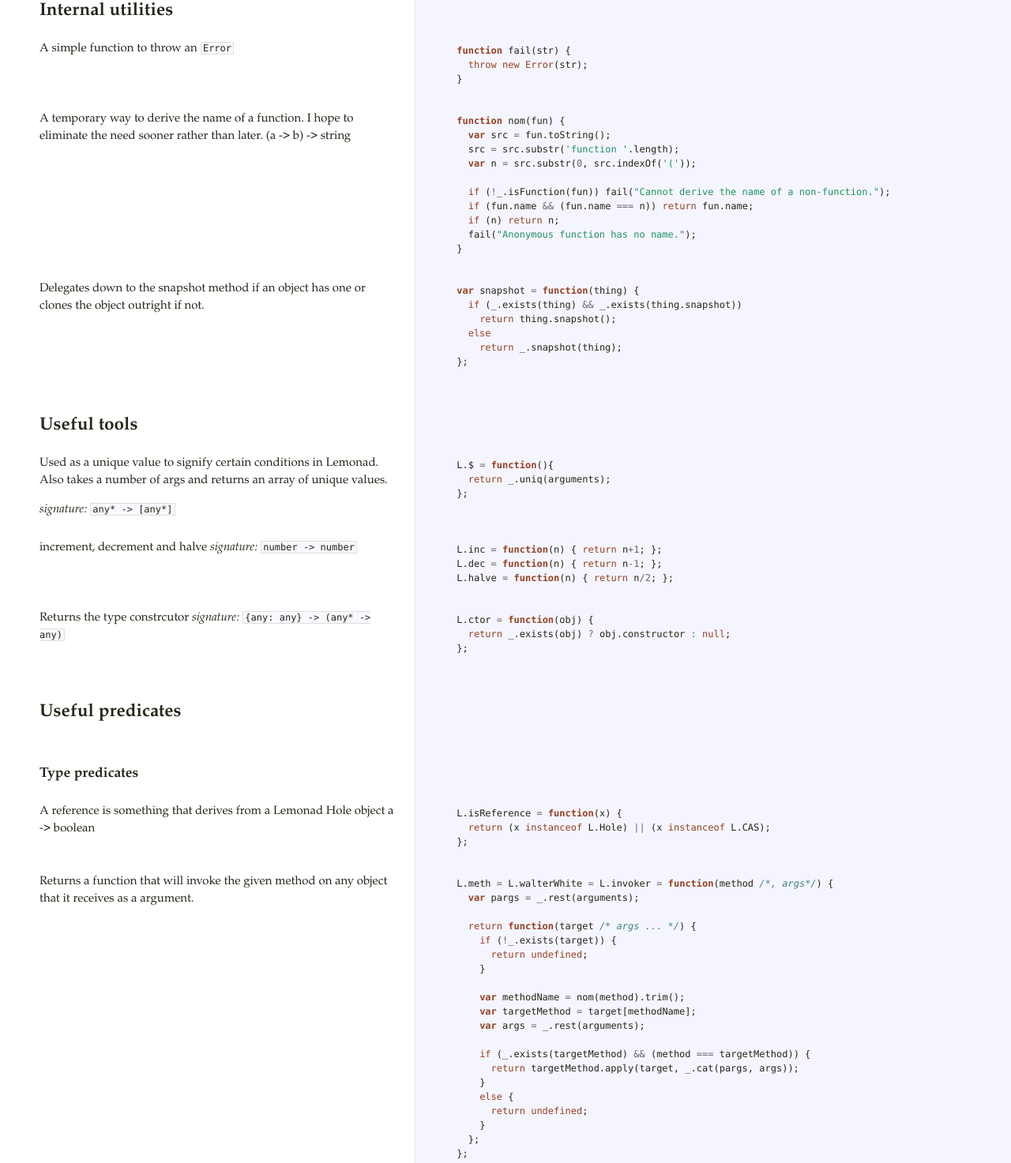
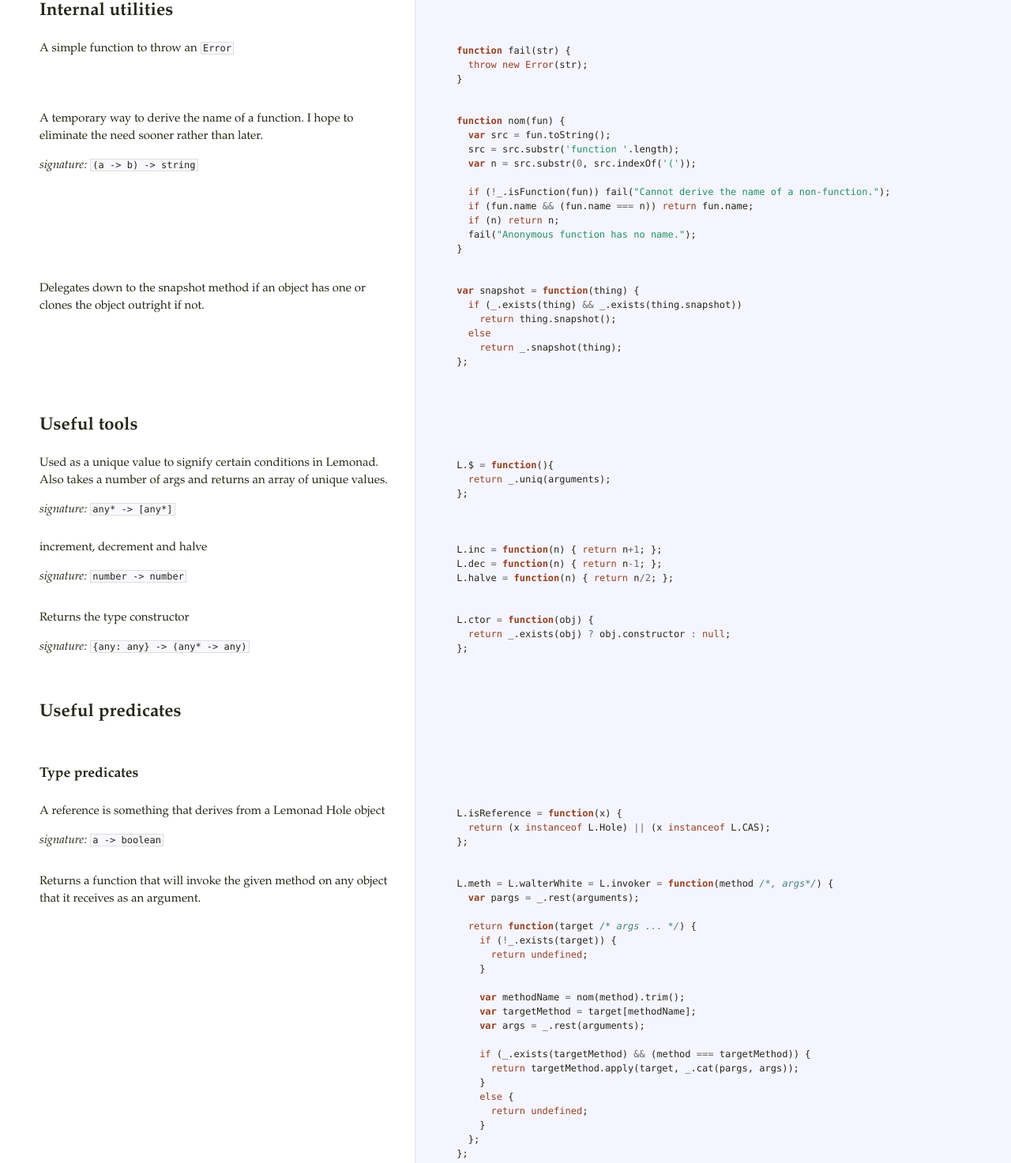
Before and after one commit to fogus/lemonad, a website: page lemonad.html in a window 1280 px wide. Shown: the part 1055-2528 px from the top of the page at 79% size. Drawn offline with Linux system fonts and the light colour scheme.

Commit message:
Latest landing page and annotations

```diff
--- a/lemonad.html
+++ b/lemonad.html
@@ -221,8 +221,8 @@ _.map([{name: &#39;Joe&#39;}, {name: &#39;Bob&#39;}, {name: &#39;Cleveland&#39;}
               </div>
 
 <p>A temporary way to derive the name of a function. I hope to
-eliminate the need sooner rather than later.
-(a -&gt; b) -&gt; string</p>
+eliminate the need sooner rather than later.</p>
+<p><em>signature:</em> <code>(a -&gt; b) -&gt; string</code></p>
 
             </div>
 
@@ -303,8 +303,8 @@ Also takes a number of args and returns an array of unique values.</p>
                 <a class="pilcrow" href="#section-16">&#182;</a>
               </div>
 
-<p>increment, decrement and halve
-<em>signature:</em> <code>number -&gt; number</code></p>
+<p>increment, decrement and halve</p>
+<p><em>signature:</em> <code>number -&gt; number</code></p>
 
             </div>
 
@@ -322,8 +322,8 @@ Also takes a number of args and returns an array of unique values.</p>
                 <a class="pilcrow" href="#section-17">&#182;</a>
               </div>
 
-<p>Returns the type constrcutor
-<em>signature:</em> <code>{any: any} -&gt; (any* -&gt; any)</code></p>
+<p>Returns the type constructor</p>
+<p><em>signature:</em> <code>{any: any} -&gt; (any* -&gt; any)</code></p>
 
             </div>
 
@@ -369,8 +369,8 @@ Also takes a number of args and returns an array of unique values.</p>
                 <a class="pilcrow" href="#section-20">&#182;</a>
               </div>
 
-<p>A reference is something that derives from a Lemonad Hole object
-a -&gt; boolean</p>
+<p>A reference is something that derives from a Lemonad Hole object</p>
+<p><em>signature:</em> <code>a -&gt; boolean</code></p>
 
             </div>
 
@@ -389,7 +389,7 @@ a -&gt; boolean</p>
               </div>
 
 <p>Returns a function that will invoke the given method
-on any object that it receives as a argument.</p>
+on any object that it receives as an argument.</p>
 
             </div>
 
@@ -760,11 +760,11 @@ passed a truthy test by a given predicate.</p>
               </div>
 
 <p>Creates a function that works within the context of the
-<code>actions</code> logic.  <code>lift</code> accepts 1 or two functions:</p>
+<code>actions</code> logic.  <code>lift</code> accepts one or two functions:</p>
 <ol>
-<li>an answer function that serves as a way to calculate a
+<li>a required answer function that serves as a way to calculate a
 result based on the given managed structure.</li>
-<li>a state function that &#39;modifies&#39; the managed structure
+<li>an optional state function that &#39;modifies&#39; the managed structure
 to represent its current state.</li>
 </ol>
 <p>If a state function is not given then the result given by the
```
Also changed, not shown: index.html (+1 -1 lines).
